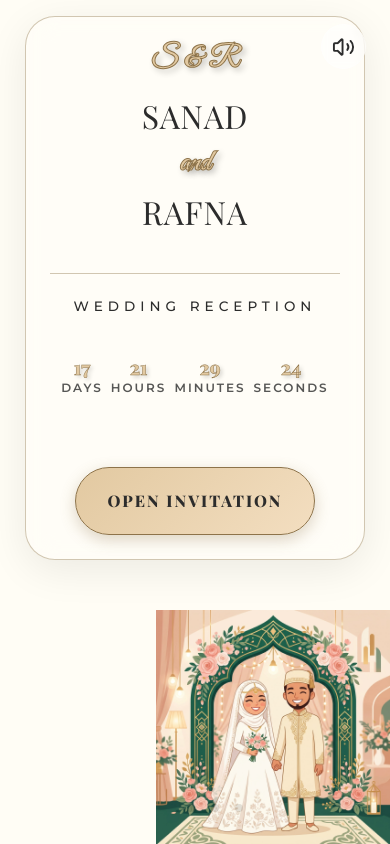
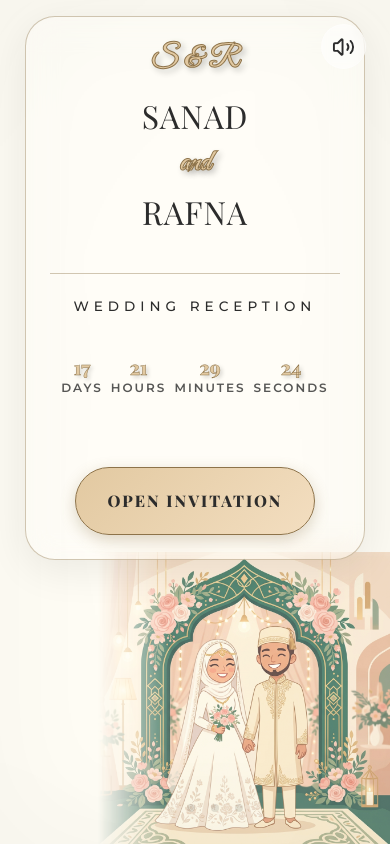
Before and after one commit to SahilVellathur/sanad-and-rafna-wedding-, a React (Vite) app: page / in a window 390 px wide. Built offline with nearby package versions, Linux system fonts and the light colour scheme; a web font is replaced by a local one.

Commit message:
style: enhance background blending and vignette for luxury aesthetic

```diff
--- a/src/index.css
+++ b/src/index.css
@@ -61,11 +61,34 @@ h1, h2, h3 {
   flex-direction: column;
   overflow: hidden;
   background-color: var(--cream);
+  /* Luxury Vignette Effect */
+  box-shadow: inset 0 0 120px rgba(0, 0, 0, 0.03),
+              inset 0 0 250px rgba(0, 0, 0, 0.02);
+}
+
+/* Luxury Illustration Layer */
+.app-container::after {
+  content: '';
+  position: absolute;
+  bottom: 0;
+  right: 0;
+  width: 55%;
+  height: 55%;
   background-image: url('/assets/wedding-illustration.png');
-  background-size: 45%;
-  background-position: right bottom;
-  background-attachment: fixed;
+  background-size: contain;
+  background-position: bottom right;
   background-repeat: no-repeat;
+  opacity: 0.8;
+  mix-blend-mode: multiply;
+  z-index: 1;
+  pointer-events: none;
+  /* Premium Soft Fade Mask */
+  mask-image: linear-gradient(to top, black 80%, transparent),
+              linear-gradient(to left, black 80%, transparent);
+  mask-composite: intersect;
+  -webkit-mask-image: linear-gradient(to top, black 80%, transparent),
+                      linear-gradient(to left, black 80%, transparent);
+  -webkit-mask-composite: source-in;
 }
 
 .page-container {
@@ -76,6 +99,7 @@ h1, h2, h3 {
   padding: 2rem;
   z-index: 10;
   width: 100%;
+  position: relative;
 }
 
 .glass-card {
@@ -90,7 +114,7 @@ h1, h2, h3 {
   width: 100%;
   text-align: center;
   position: relative;
-  z-index: 20;
+  z-index: 20; /* Layered above the illustration */
 }
 
 .btn-primary {
@@ -247,14 +271,19 @@ h1, h2, h3 {
 }
 
 @media (max-width: 600px) {
-  .app-container {
-    background-size: 60%;
-    background-position: right bottom;
+  .app-container::after {
+    width: 75%;
+    height: 45%;
+    opacity: 0.75;
+    bottom: 0;
+    right: 0;
+    -webkit-mask-image: linear-gradient(to top, black 75%, transparent),
+                        linear-gradient(to left, black 75%, transparent);
   }
   .page-container {
     padding: 1rem;
-    align-items: flex-start; /* Move card up slightly to avoid covering illustration */
-    padding-top: 3rem;
+    align-items: flex-start;
+    padding-top: 3.5rem;
   }
   .glass-card {
     padding: 2.5rem 1.2rem;
```
